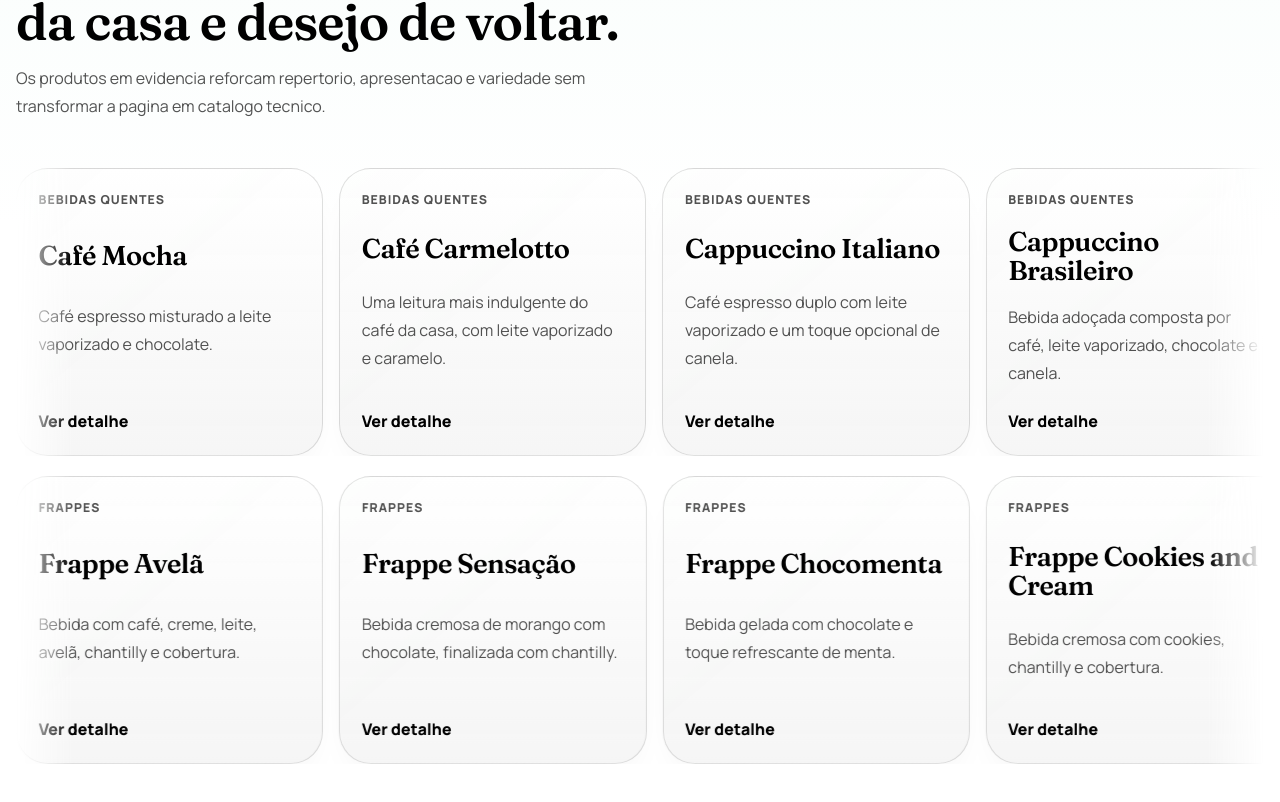
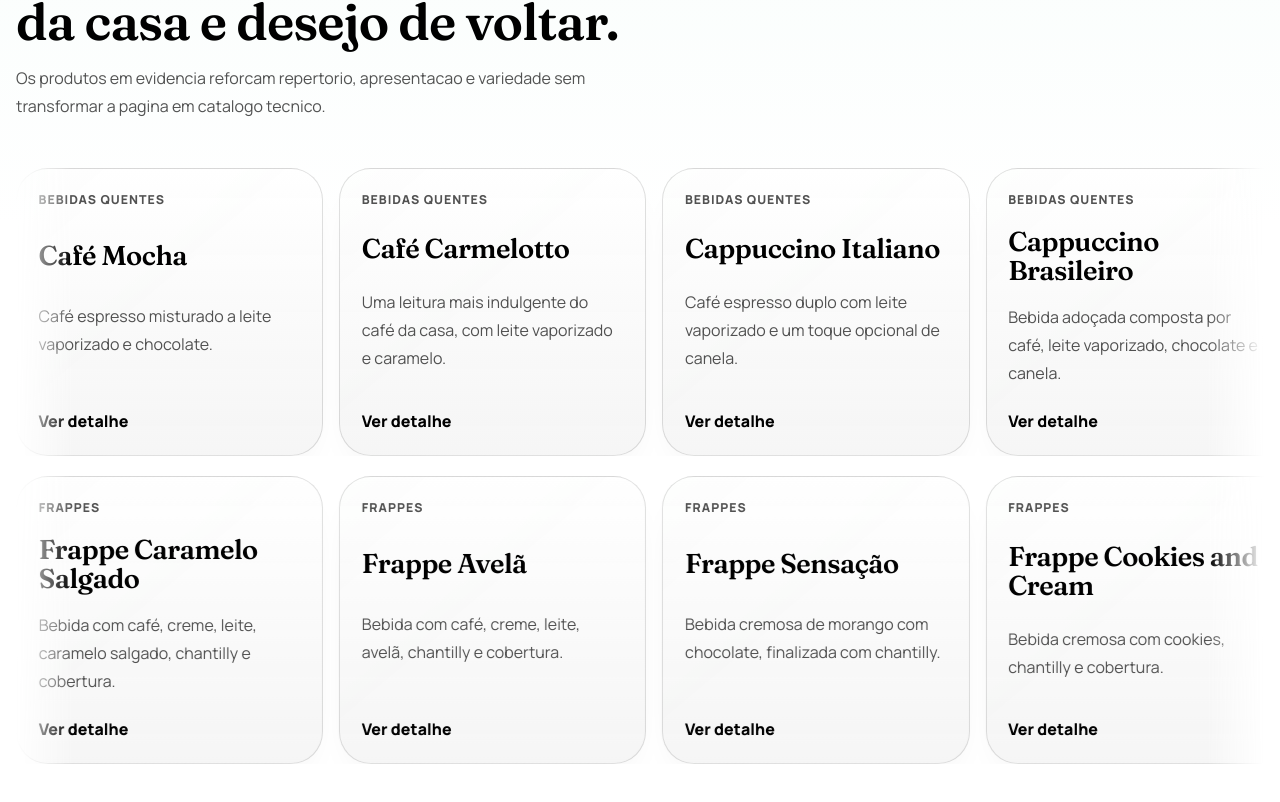
Before and after one commit to Kadjow/LP_gocoffeeCascavel, an Angular app: page / in a window 1280 px wide. Shown: the part 2010-2812 px from the top of the page. Built offline with nearby package versions, Linux system fonts and the light colour scheme.

Commit message:
fix : category of drinks and foods of project

```diff
--- a/src/app/core/models/product-highlight.model.ts
+++ b/src/app/core/models/product-highlight.model.ts
@@ -1,7 +1,18 @@
+export const PRODUCT_CATEGORIES = [
+  'Bebidas Quentes',
+  'Bebidas Geladas',
+  'Frappes',
+  'Matcha',
+  'Doces',
+  'Salgados',
+] as const;
+
+export type ProductCategory = (typeof PRODUCT_CATEGORIES)[number];
+
 export interface ProductHighlight {
   id: string;
   name: string;
-  category: string;
+  category: ProductCategory;
   description: string;
   accent: 'caramel' | 'olive' | 'cream';
   imageKey?: string;
--- /dev/null
+++ b/src/app/core/utils/product-categories.utils.ts
@@ -0,0 +1,13 @@
+import { PRODUCT_CATEGORIES, ProductCategory } from '../models/product-highlight.model';
+
+export const PRODUCT_CATEGORY_SET = new Set<ProductCategory>(PRODUCT_CATEGORIES);
+
+const BEVERAGE_PRODUCT_CATEGORIES = new Set<ProductCategory>([
+  'Bebidas Quentes',
+  'Bebidas Geladas',
+  'Frappes',
+  'Matcha',
+]);
+
+export const isBeverageCategory = (category: ProductCategory): boolean =>
+  BEVERAGE_PRODUCT_CATEGORIES.has(category);
--- a/src/app/features/landing/components/product-highlights/product-highlights.component.scss
+++ b/src/app/features/landing/components/product-highlights/product-highlights.component.scss
@@ -73,6 +73,7 @@
 }
 
 .products__card {
+  --products-card-hover-duration: 200ms;
   display: grid;
   gap: 0.85rem;
   flex: 0 0 82%;
@@ -82,16 +83,10 @@
   border-radius: var(--radius-lg);
   border: 1px solid var(--color-border);
   transition:
-    transform var(--transition-smooth),
-    box-shadow var(--transition-smooth),
-    border-color var(--transition-smooth),
-    background-color var(--transition-smooth);
-}
-
-.products__card:hover {
-  transform: translateY(-4px);
-  box-shadow: var(--shadow-floating);
-  border-color: rgba(178, 216, 177, 0.62);
+    transform var(--products-card-hover-duration) cubic-bezier(0.22, 1, 0.36, 1),
+    box-shadow var(--products-card-hover-duration) cubic-bezier(0.22, 1, 0.36, 1),
+    border-color var(--products-card-hover-duration) cubic-bezier(0.22, 1, 0.36, 1),
+    background-color var(--products-card-hover-duration) cubic-bezier(0.22, 1, 0.36, 1);
 }
 
 .products__card--caramel {
@@ -199,6 +194,16 @@
   background: var(--color-surface-strong);
   border: 1px solid var(--color-border);
   box-shadow: var(--shadow-panel);
+}
+
+@media (prefers-reduced-motion: no-preference) {
+  .products__dialog-backdrop {
+    animation: products-dialog-backdrop-enter 180ms ease-out both;
+  }
+
+  .products__dialog {
+    animation: products-dialog-enter 200ms cubic-bezier(0.22, 1, 0.36, 1) both;
+  }
 }
 
 .products__dialog-head {
@@ -362,6 +367,14 @@
     min-height: 18rem;
     padding: 1.35rem;
   }
+
+  @media (hover: hover) and (pointer: fine) {
+    .products__card:hover {
+      transform: translateY(-3px);
+      box-shadow: 0 30px 72px -40px rgba(0, 0, 0, 0.24);
+      border-color: rgba(178, 216, 177, 0.54);
+    }
+  }
 }
 
 @media (max-width: 768px) {
@@ -396,6 +409,13 @@
   .products__track-set--clone {
     display: none !important;
   }
+
+  .products__card,
+  .products__dialog-backdrop,
+  .products__dialog {
+    animation: none !important;
+    transition: none !important;
+  }
 }
 
 @keyframes products-track-left {
@@ -417,3 +437,25 @@
     transform: translate3d(0, 0, 0);
   }
 }
+
+@keyframes products-dialog-backdrop-enter {
+  from {
+    opacity: 0;
+  }
+
+  to {
+    opacity: 1;
+  }
+}
+
+@keyframes products-dialog-enter {
+  from {
+    opacity: 0;
+    transform: translate3d(0, 14px, 0);
+  }
+
+  to {
+    opacity: 1;
+    transform: translate3d(0, 0, 0);
+  }
+}
--- a/src/app/features/landing/components/product-highlights/product-highlights.component.ts
+++ b/src/app/features/landing/components/product-highlights/product-highlights.component.ts
@@ -13,6 +13,7 @@ import {
 import { isPlatformBrowser } from '@angular/common';
 import { BusinessModel } from '../../../../core/models/business.model';
 import { ProductHighlight } from '../../../../core/models/product-highlight.model';
+import { isBeverageCategory } from '../../../../core/utils/product-categories.utils';
 import {
   buildProductDetailImageAlt,
   buildProductDetailImageUrl,
@@ -34,6 +35,11 @@ export class ProductHighlightsComponent {
   protected readonly selectedProduct = signal<ProductHighlight | null>(null);
   protected readonly detailImageFailed = signal(false);
   protected readonly trackCopies = [0, 1] as const;
+  protected readonly selectedProductShowsMilkOptionsNote = computed(() => {
+    const product = this.selectedProduct();
+
+    return product ? isBeverageCategory(product.category) : false;
+  });
   protected readonly selectedProductDetailImage = computed(() => {
     const product = this.selectedProduct();
 
--- a/src/app/features/landing/data/products.data.ts
+++ b/src/app/features/landing/data/products.data.ts
@@ -1,4 +1,5 @@
 import { ProductHighlight } from '../../../core/models/product-highlight.model';
+import { PRODUCT_CATEGORY_SET } from '../../../core/utils/product-categories.utils';
 
 export const PRODUCT_HIGHLIGHTS: ProductHighlight[] = [
   {
@@ -205,13 +206,6 @@ export const PRODUCT_HIGHLIGHTS: ProductHighlight[] = [
     accent: 'olive',
   },
   {
-    id: 'frappe-chocomenta',
-    name: 'Frappe Chocomenta',
-    category: 'Frappes',
-    description: 'Bebida gelada com chocolate e toque refrescante de menta.',
-    accent: 'olive',
-  },
-  {
     id: 'frappe-cookies-and-cream',
     name: 'Frappe Cookies and Cream',
     category: 'Frappes',
@@ -353,14 +347,6 @@ export const PRODUCT_HIGHLIGHTS: ProductHighlight[] = [
   },
 ];
 
-const VALID_CATEGORIES = new Set([
-  'Bebidas Quentes',
-  'Bebidas Geladas',
-  'Frappes',
-  'Matcha',
-  'Doces',
-  'Salgados',
-]);
 const VALID_ACCENTS = new Set<ProductHighlight['accent']>(['caramel', 'olive', 'cream']);
 
 const validateProductHighlights = (products: ProductHighlight[]): void => {
@@ -380,7 +366,7 @@ const validateProductHighlights = (products: ProductHighlight[]): void => {
       throw new Error(`ID de produto duplicado: ${product.id}`);
     }
 
-    if (!VALID_CATEGORIES.has(product.category)) {
+    if (!PRODUCT_CATEGORY_SET.has(product.category)) {
       throw new Error(`Categoria invalida para ${product.id}: ${product.category}`);
     }
 
```
